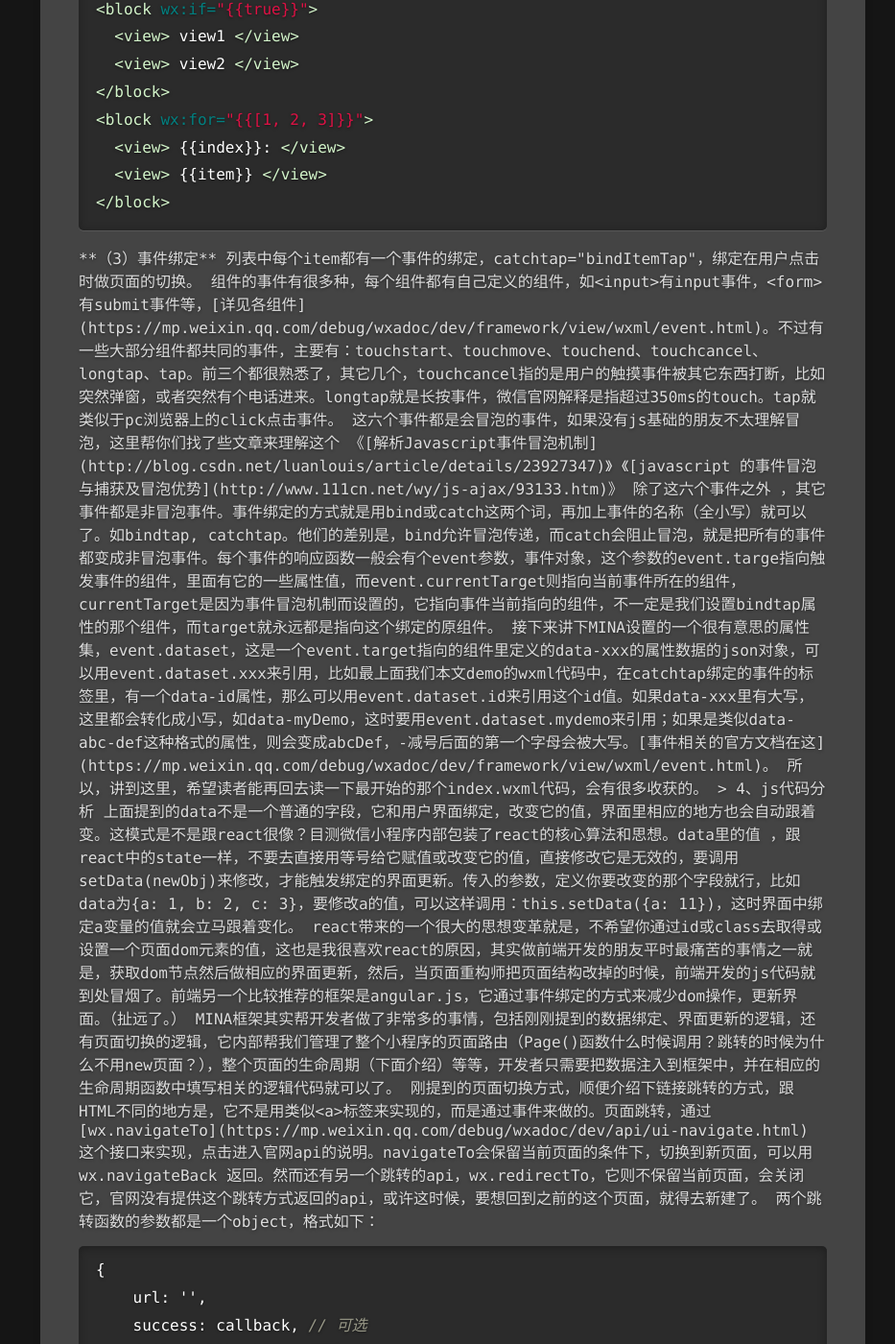
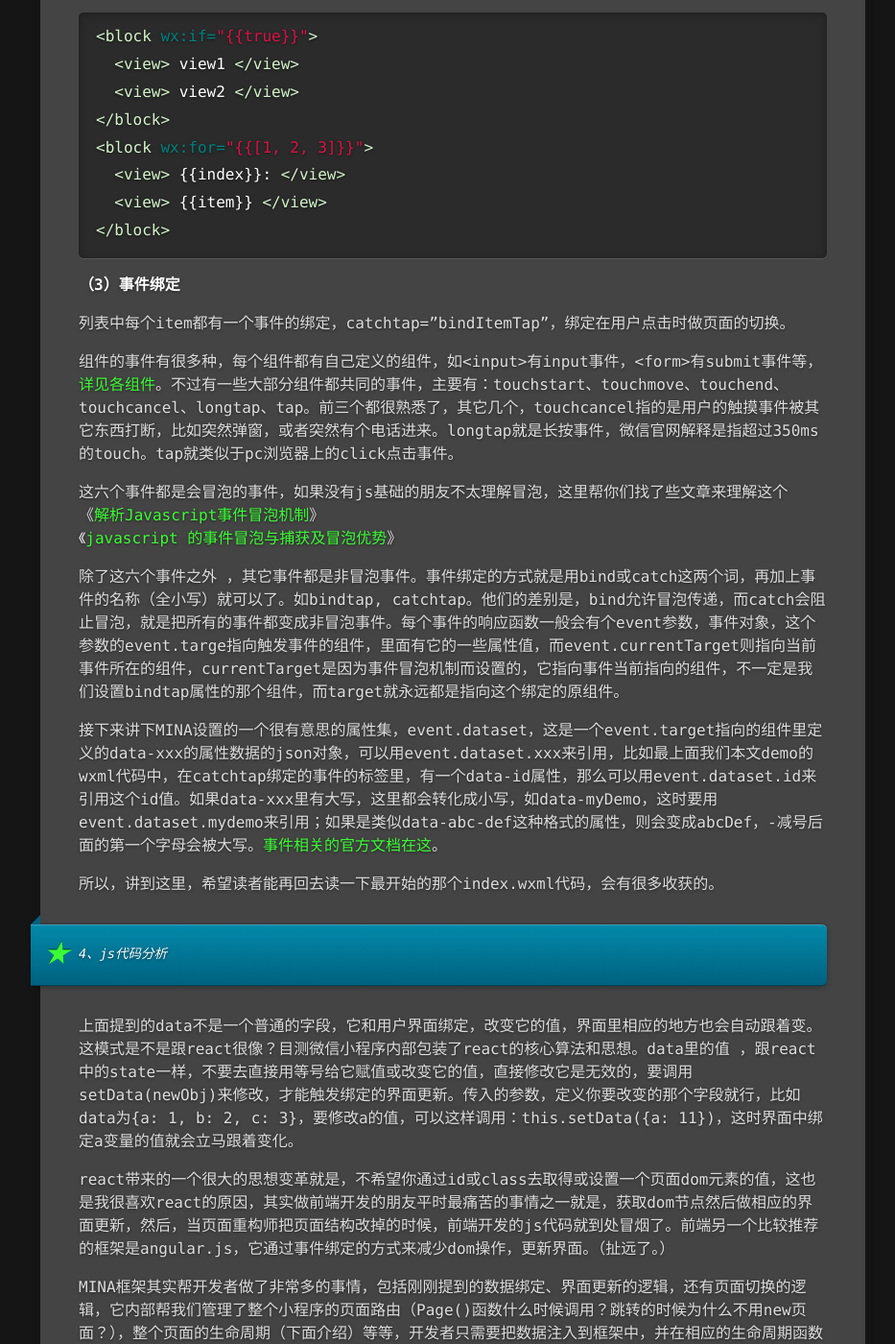
Before and after one commit to jsongo/jsongo.github.io, a Jekyll site: the page built from _posts/2016-09-29-weapp-2.markdown, in a window 1280 px wide and 1400 px high, scrolled down 4368 px. Shown: the whole window at 96% size, without its empty margins (18-951 px from the left). Built offline with Jekyll 4.4.1, drawn with Linux system fonts in a browser that asks for light colours; comment, search, counter and statistics services are not loaded; some of the changed lines change nothing that is shown; some of the changed text lies outside the part shown.

Commit message:
Update 2016-09-29-weapp-2.markdown

````diff
--- a/_posts/2016-09-29-weapp-2.markdown
+++ b/_posts/2016-09-29-weapp-2.markdown
@@ -97,9 +97,9 @@
 <view wx:else> 3 </view>
 {% endraw %}
 {% endhighlight %}
-文档除了介绍if之外，还讲了另一个类似功能的 hidden，使用：<view hidden="true"> ... </view> 当为true的时候，这个标签及其子标签会被隐藏。这个表述跟上面说到wx:if时的表述是有区别的，wx:if是条件为真时才会去解析，而hidden是无论如何都会去解析代码，只是不显示这些标签而已。
+文档除了介绍if之外，还讲了另一个类似功能的 hidden，使用：```<view hidden="true"> ... </view>``` 当为true的时候，这个标签及其子标签会被隐藏。这个表述跟上面说到wx:if时的表述是有区别的，wx:if是条件为真时才会去解析，而hidden是无论如何都会去解析代码，只是不显示这些标签而已。
 
-<block>标签。这是一个不会显示出来的辅助标签，在wx:if时，如果你想作用于几个并列在一起的标签，那就可以用block把它们包起来。同样，如果你在用wx:for时，遇到没有外层标签的情况，只有几个标签并排着，这时也可以用block把它们包起来。
+&lt;block>标签。这是一个不会显示出来的辅助标签，在wx:if时，如果你想作用于几个并列在一起的标签，那就可以用block把它们包起来。同样，如果你在用wx:for时，遇到没有外层标签的情况，只有几个标签并排着，这时也可以用block把它们包起来。
 {% highlight xml %}
 {% raw %}
 <block wx:if="{{true}}">
@@ -114,6 +114,7 @@
 {% endhighlight %}
 
 **（3）事件绑定**
+
 列表中每个item都有一个事件的绑定，catchtap="bindItemTap"，绑定在用户点击时做页面的切换。
 
 组件的事件有很多种，每个组件都有自己定义的组件，如&lt;input>有input事件，&lt;form>有submit事件等，[详见各组件](https://mp.weixin.qq.com/debug/wxadoc/dev/framework/view/wxml/event.html)。不过有一些大部分组件都共同的事件，主要有：touchstart、touchmove、touchend、touchcancel、longtap、tap。前三个都很熟悉了，其它几个，touchcancel指的是用户的触摸事件被其它东西打断，比如突然弹窗，或者突然有个电话进来。longtap就是长按事件，微信官网解释是指超过350ms的touch。tap就类似于pc浏览器上的click点击事件。
````
